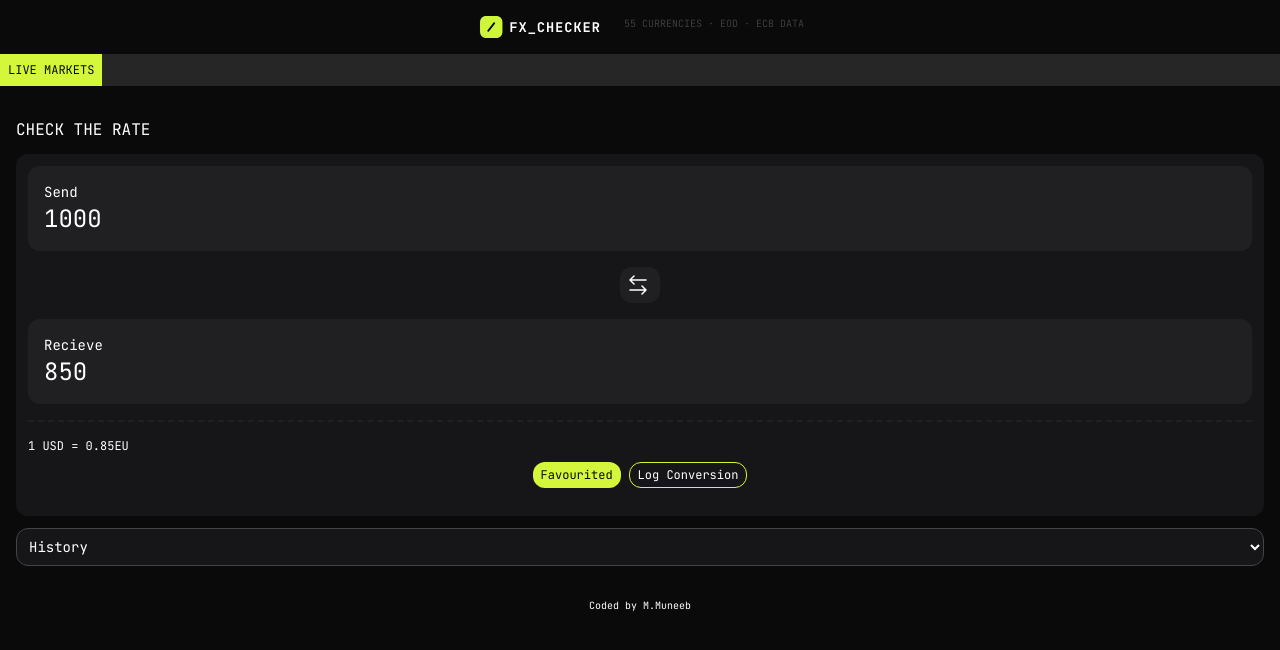
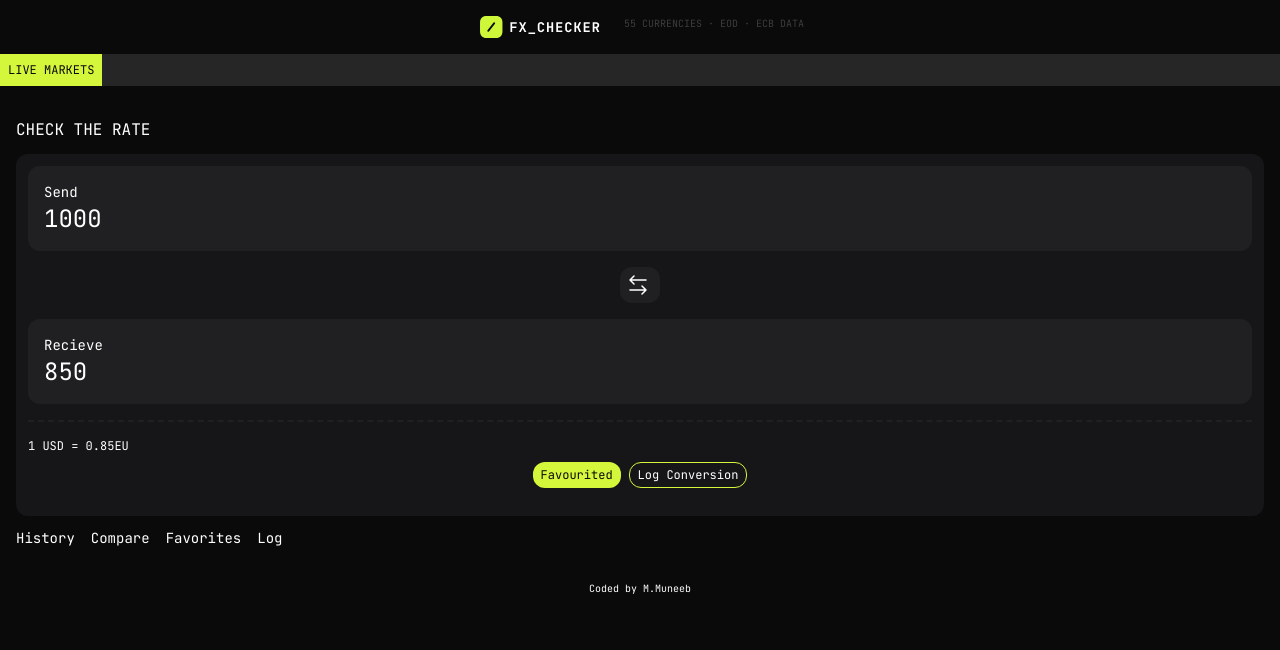
Before and after one commit to mmuneeb1000/foreign-exchange-checker, a React (Vite) app: page / in a window 1280 px wide. Shown: the top 650 px of the page. Built offline with nearby package versions, Linux system fonts and the light colour scheme.

Commit message:
rename to tabs and visibility on desktop

```diff
--- a/src/App.jsx
+++ b/src/App.jsx
@@ -1,7 +1,7 @@
 import Header from "./components/Header";
 import Footer from "./components/Footer";
 import Live from "./components/Live";
-import ToggleBar from "./components/ToggleBar";
+import TabsBar from "./components/TabsBar";
 import Converter from "./components/Converter";
 
 function App() {
@@ -11,7 +11,7 @@ function App() {
       <Live />
       <main className="px-4 py-8">
         <Converter />
-        <ToggleBar />
+        <TabsBar />
       </main>
       <Footer />
     </>
--- a/src/components/ToggleBar.jsx
+++ b/src/components/TabsBar.jsx
@@ -3,14 +3,14 @@ import History from "./ToggleMenu/History";
 import Log from "./ToggleMenu/Log";
 import Favorites from "./ToggleMenu/Favorites";
 
-function ToggleBar() {
+function TabsBar() {
   return (
     <section>
-      <div>
+      <div className="lg:hidden">
         <select
           name="toggle"
           id="toggle"
-          className="w-full bg-neutral-700 border
+          className=" w-full bg-neutral-700 border
           border-neutral-300 rounded-xl px-2 py-2"
         >
           <option value="History">History</option>
@@ -19,8 +19,16 @@ function ToggleBar() {
           <option value="Log">Log</option>
         </select>
       </div>
+      <div className="hidden lg:flex">
+        <ul className="flex gap-4">
+          <li>History </li>
+          <li>Compare</li>
+          <li>Favorites</li>
+          <li>Log</li>
+        </ul>
+      </div>
     </section>
   );
 }
 
-export default ToggleBar;
+export default TabsBar;
```
